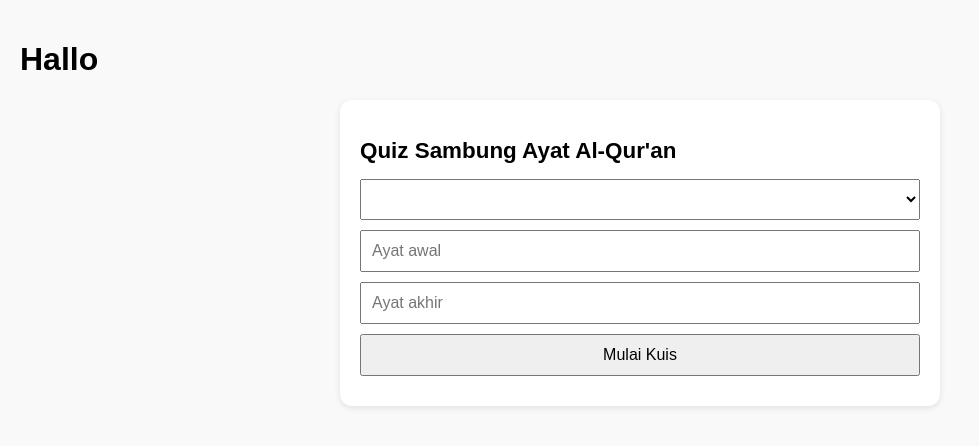
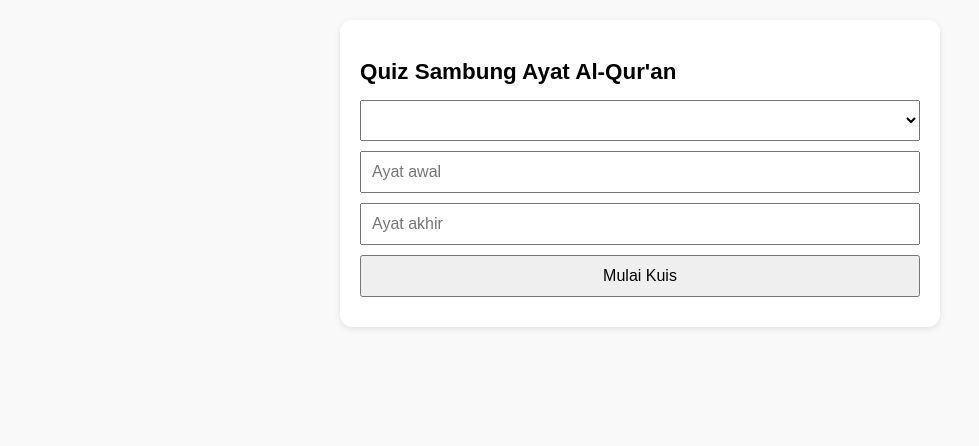
Before and after one commit to SyahrialHipdi/HifdziGames_SambungAyat, a plain HTML site: page index.html in a window 1280 px wide. Shown: the whole page, without its empty margins (0-979 px from the left). Drawn offline with Linux system fonts and the light colour scheme; no server answers.

Commit message:
rwsponsive
asfas

```diff
--- a/index.html
+++ b/index.html
@@ -106,7 +106,7 @@
   </style>
 </head>
 <body>
-  <h1>Hallo</h1>
+<!--   asfasf -->
   <div class="container">
     <div id="setup" class="card">
       <h2>Quiz Sambung Ayat Al-Qur'an</h2>
```
